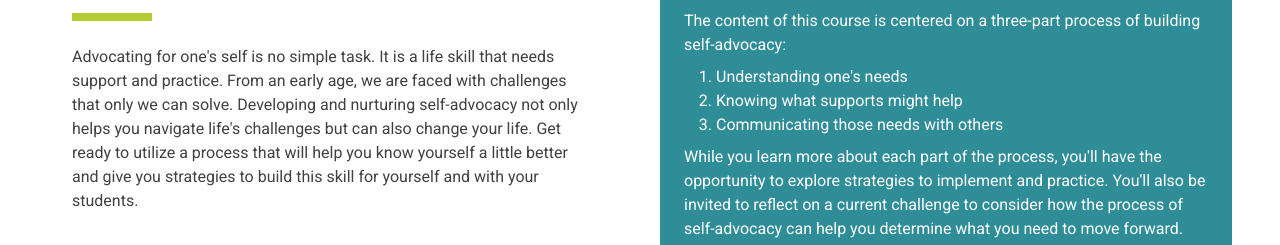
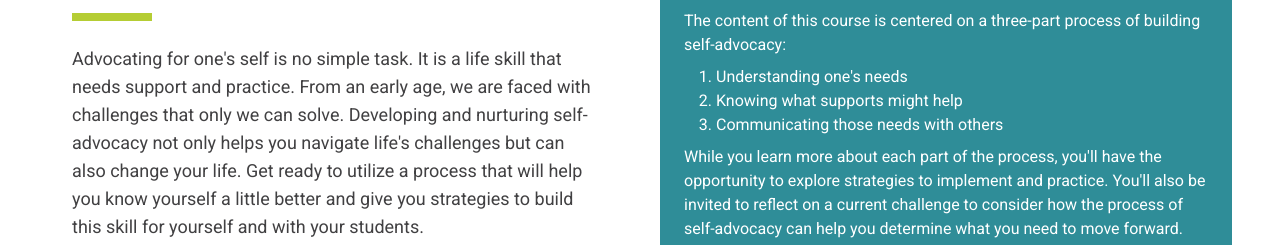
Before and after one commit to robroplol/michigan-virtual-preinterview, a website: page interview-project.html in a window 1280 px wide. Shown: the part 707-952 px from the top of the page. Drawn offline with Linux system fonts and the light colour scheme; a web font is replaced by a local one.

Commit message:
font-size tweaks

```diff
--- a/interview-project.html
+++ b/interview-project.html
@@ -46,7 +46,7 @@
               About This Course
             </h2>
             <hr class="border-4 border-green w-20 mb-6 md:mx-0" />
-            <p class="text-dark-gray">
+            <p class="text-lg text-dark-gray">
               Advocating for one's self is no simple task. It is a life skill
               that needs support and practice. From an early age, we are faced
               with challenges that only we can solve. Developing and nurturing
```
Also changed, not shown: dist/output.css.
